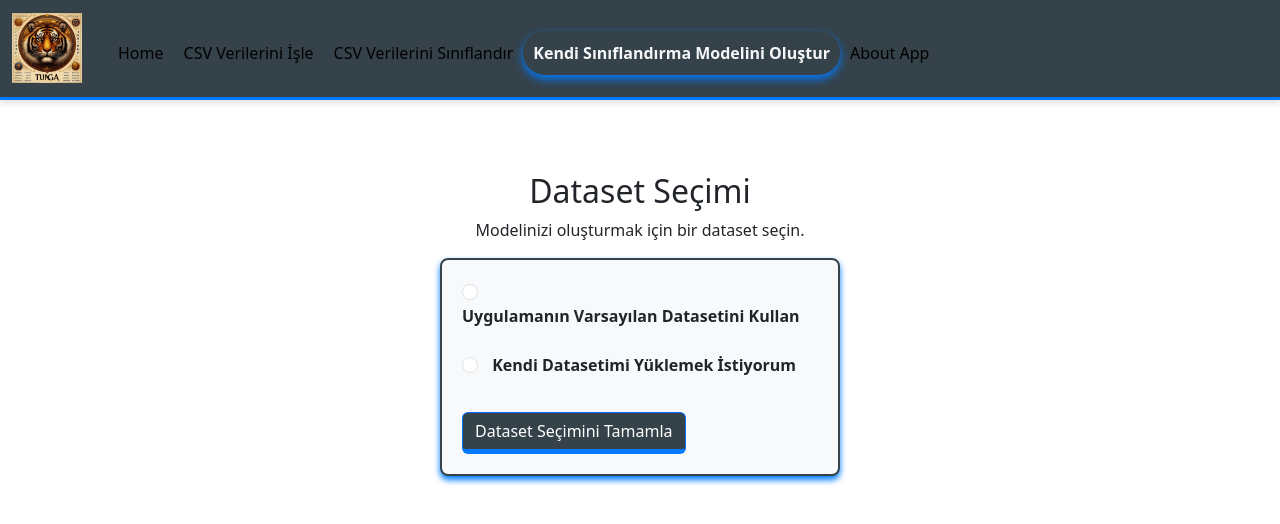
After one commit to HUSEYINTUNGA/TextProcessorAndClassifierProject, a Django app: page /createModel/ in a window 1280 px wide. The commit adds this page. Shown: the top 524 px of the page. Run offline with Django 5.2, Linux system fonts and the light colour scheme; some libraries are stand-ins or nearby versions.

Commit message:
Kullanıcının kendi tahmin modelini oluşturması senaryosu her iki seçim için de oluşturuldu.

```diff
--- a/TextProcessorAndClassifierApp/templates/base.html
+++ b/TextProcessorAndClassifierApp/templates/base.html
@@ -106,6 +106,9 @@
                         <a class="nav-link {% if 'classify' in request.path %}active{% endif %}" href="{% url 'clsf_upload_csv' %}">CSV Verilerini Sınıflandır</a>
                     </li>
                     <li class="nav-item">
+                        <a class="nav-link {% if 'createModel' in request.path %}active{% endif %}" href="{% url 'select_dataset' %}">Kendi Sınıflandırma Modelini Oluştur</a>
+                    </li>
+                    <li class="nav-item">
                         <a class="nav-link {% if request.path == '/about/' %}active{% endif %}" href="{% url 'about' %}">About App</a>
                     </li>
                 </ul>
--- /dev/null
+++ b/TextProcessorAndClassifierApp/templates/choiceTrainDataset.html
@@ -0,0 +1,226 @@
+{% extends 'base.html' %}
+
+{% block title %}Create Model{% endblock %}
+{% block extra_css %}
+<style>
+    .container {
+        margin-top: 20px;
+        display: flex;
+        flex-direction: column;
+        align-items: center;
+    }
+    .form-box {
+        width: 400px;
+        max-width: 800px;
+        padding: 20px;
+        margin-bottom: 20px;
+        background-color: #f8f9fa;
+        border-radius: 8px;
+        box-shadow: 0 4px 6px #007bff;
+        border: 2px solid #35424a;
+    }
+
+    .form-group {
+        margin-bottom: 15px;
+        flex-direction: column;
+        align-items: flex-start;
+    }
+
+    label {
+        font-weight: bold;
+        transition: transform 0.3s ease, font-weight 0.3s ease;
+        margin-bottom: 10px;
+    }
+
+    .form-check-input {
+        margin-right: 10px;
+    }
+
+    .btn-primary {
+        margin-top: 10px;
+        background-color: #35424a;
+        border-bottom: 5px solid #007bff;
+        transition: background-color 0.3s ease, border-bottom-color 0.3s ease;
+    }
+
+    .btn-primary:hover {
+        background-color: #007bff;
+        border-bottom-color: #35424a;
+        color: #fff;
+        transform: translateY(-2px);
+    }
+
+    .language-options {
+        display: none;
+        margin-top: 15px;
+    }
+</style>
+{% endblock %}
+{% block content %}
+<div class="container mt-5">
+    <h2 class="text-center">Dataset Seçimi</h2>
+    <p class="text-center">Modelinizi oluşturmak için bir dataset seçin.</p>
+
+    <form method="POST" action="{% url 'select_dataset' %}">
+        {% csrf_token %}
+        <div class="form-box">
+            <!-- Dataset seçimi -->
+            <div class="form-group">
+                <input class="form-check-input" type="radio" name="dataset_option" id="app_dataset" value="app_dataset" required>
+                <label for="app_dataset">Uygulamanın Varsayılan Datasetini Kullan</label>
+            </div>
+            <div class="form-group">
+                <input class="form-check-input" type="radio" name="dataset_option" id="custom_dataset" value="custom_dataset" required>
+                <label for="custom_dataset">Kendi Datasetimi Yüklemek İstiyorum</label>
+            </div>
+
+            <div id="language-options" class="language-options">
+                <div class="dataset-info mt-4">
+                    <h3>Uygulamanın Dataset Bilgileri</h3>
+                    <h4>İngilizce Dataset:</h4>
+                    <ul>
+                        <li>World: 300</li>
+                        <li>Sports: 300</li>
+                        <li>Business: 300</li>
+                        <li>Sci/Tech: 300</li>
+                        <li>Entertainment: 300</li>
+                        <li>Politics: 300</li>
+                        <li>Medicine: 299</li>
+                    </ul>
+
+                    <h4>Türkçe Dataset:</h4>
+                    <ul>
+                        <li>Ekonomi: 1275</li>
+                        <li>Kültür-Sanat: 1071</li>
+                        <li>Sağlık: 1199</li>
+                        <li>Siyaset: 1280</li>
+                        <li>Spor: 1225</li>
+                        <li>Teknoloji: 1225</li>
+                    </ul>
+                </div>
+                <h5>Varsayılan dataset için bir dil seçin:</h5>
+                <div class="form-group">
+                    <input class="form-check-input" type="radio" name="language" id="english_dataset" value="en" required>
+                    <label for="english_dataset">İngilizce Dataset</label>
+                </div>
+                <div class="form-group">
+                    <input class="form-check-input" type="radio" name="language" id="turkish_dataset" value="tr" required>
+                    <label for="turkish_dataset">Türkçe Dataset</label>
+                </div>
+            </div>
+            <button type="submit" class="btn btn-primary">Dataset Seçimini Tamamla</button>
+        </div>
+    </form>
+            {% if dataset_loaded %}
+            <div class="form-box">
+                <h3>Dataset Yüklendi</h3>
+                <p>Eğitim için uygulamanın datasetlerini kullanmayı seçtiniz. Şimdi model bileşenlerini seçmek için ilerleyebilirsiniz.</p>
+                <a href="{% url 'choice_model_components' %}" class="btn btn-primary">Model Bileşenlerini Seç</a>
+            </div>
+            {% endif %}
+            <!-- Kullanıcının eğitim datasetini yükleme formu-->
+            {% if use_custom_dataset %}
+                <h3>Özel Dataset Yükle</h3>
+                <form method="POST" enctype="multipart/form-data" action="{% url 'custom_dataset' %}">
+                    {% csrf_token %}
+                    <label for="csv_file">CSV Dosyası Seç:</label>
+                    <input type="file" name="csv_file" id="csv_file" accept=".csv">
+                    <button type="submit" class="btn btn-primary">Dosyayı Yükle</button>
+                </form>
+            {% endif %}
+
+            <!-- Hedef sütun seçim formu-->
+            {% if columns %}
+            <div class="form-box">
+                <form id="select-columns-form" method="post" action="{% url 'select_target_columns' %}">
+                    {% csrf_token %}
+                    <h2>Hedef Sütunu Seç</h2>
+                    <p>Model eğitiminde kullanılacak etiket sütununu seçin:</p>
+                    {% for column in columns %}
+                        <div class="form-group">
+                            <input type="radio" name="selected_column" id="column_{{ column }}" value="{{ column }}" required>
+                            <label for="column_{{ column }}">{{ column }}</label>
+                        </div>
+                    {% endfor %}
+                    <div class="error-message" id="columns-error"></div>
+                    <button class="btn btn-primary" type="submit">Sütunu Seç</button>
+                </form>
+            </div>
+            {% endif %}
+
+            {% if selected_columns %}
+            <div class="form-box">
+                <h2>Seçilen Sütun</h2>
+                <ul>
+                    {% for column in selected_columns %}
+                    <li>{{ column }}</li>
+                    {% endfor %}
+                </ul>
+                <div class="error-message"></div>
+                <button class="btn btn-primary" type="submit">Model Oluşturmaya Başla</button>
+            </div>
+            {% endif %}
+
+            {% if class_distribution %}
+            <h3>Veri Dengeleme Seçenekleri</h3>
+            <form method="POST" action="{% url 'balance_dataset' %}">
+                {% csrf_token %}
+                <div class="form-group">
+                    <input class="form-check-input" type="radio" name="action" id="remove_low_classes" value="remove_low_classes" required>
+                    <label for="remove_low_classes">En az veri içeren sınıfları kaldır</label>
+                </div>
+                <div class="form-group">
+                    <input class="form-check-input" type="radio" name="action" id="balance_distribution" value="balance_distribution" required>
+                    <label for="balance_distribution">Dağılımı dengele</label>
+                </div>
+                <div class="form-group">
+                    <input class="form-check-input" type="radio" name="action" id="use_as_is" value="use_as_is" required>
+                    <label for="use_as_is">Olduğu gibi kullan</label>
+                </div>
+                <button type="submit" class="btn btn-primary">Uygula</button>
+            </form>
+            {% endif %}
+
+            {% if updated_class_distribution %}
+            <div class="form-box">
+                <h3>Veri Dengeleme Sonuçları</h3>
+                <ul>
+                    {% for class_name, count in updated_class_distribution.items %}
+                    <li>{{ class_name }}: {{ count }} adet</li>
+                    {% endfor %}
+                </ul>
+                <p>{{ message }}</p>
+                <form method="GET" action="{% url 'choice_model_components' %}">
+                    <button type="submit" class="btn btn-primary">Model Bileşenlerini Seç</button>
+                </form>
+            </div>
+            {% endif %}
+        </div>
+</div>
+
+<script>
+    document.addEventListener('DOMContentLoaded', function () {
+        const appDataset = document.getElementById('app_dataset');
+        const customDataset = document.getElementById('custom_dataset');
+        const languageOptions = document.getElementById('language-options');
+
+        if (appDataset.checked) {
+            languageOptions.style.display = 'block';
+        } else if (customDataset.checked) {
+            languageOptions.style.display = 'none';
+        }
+
+        appDataset.addEventListener('change', function () {
+            if (this.checked) {
+                languageOptions.style.display = 'block'; // Dil seçimini göster
+            }
+        });
+
+        customDataset.addEventListener('change', function () {
+            if (this.checked) {
+                languageOptions.style.display = 'none'; // Dil seçimini gizle
+            }
+        });
+    });
+</script>
+{% endblock %}
--- a/TextProcessorAndClassifierApp/urls.py
+++ b/TextProcessorAndClassifierApp/urls.py
@@ -2,16 +2,22 @@ from django.urls import path
 from TextProcessorAndClassifierApp.views.general import HomePage , AboutMe
 from TextProcessorAndClassifierApp.views.csv_processing import process_csv_upload, process_select_columns, process_csv_data
 from TextProcessorAndClassifierApp.views.csv_classify import classify_csv_upload, classify_select_columns, classify_csv_data
+from TextProcessorAndClassifierApp.views.choiseTrainDataset import select_dataset,custom_upload_dataset,select_target_column,balance_dataset
 
 urlpatterns = [
     path('', HomePage, name='home'),
     path('about/', AboutMe, name='about'),
 
-    path('process/upload_csv_file', process_csv_upload, name='prcs_upload_csv'),
-    path('process/select_columns', process_select_columns, name='prcs_select_columns'),
-    path('process/process_columns/', process_csv_data, name='prcs_process_csv'),
+    path('process/uploadCsvFile', process_csv_upload, name='prcs_upload_csv'),
+    path('process/selectColumns', process_select_columns, name='prcs_select_columns'),
+    path('process/processColumns', process_csv_data, name='prcs_process_csv'),
 
-    path('classify/upload_csv_file', classify_csv_upload, name='clsf_upload_csv'),
-    path('classify/select_columns', classify_select_columns, name='clsf_select_columns'),
-    path('classify/classify_columns/', classify_csv_data, name='clsf_classify_csv'),
+    path('classify/uploadCsvFile', classify_csv_upload, name='clsf_upload_csv'),
+    path('classify/selectColumns', classify_select_columns, name='clsf_select_columns'),
+    path('classify/classifyColumns', classify_csv_data, name='clsf_classify_csv'),
+
+    path('createModel/', select_dataset, name='select_dataset'),
+    path('createModel/CustomDataset/uploadTrainDataset', custom_upload_dataset, name='custom_dataset'),
+    path('createModel/CustomDataset/selectTargetColumn', select_target_column, name='select_target_column'),
+    path('createModel/CustomDataset/balanceTrainDataset', balance_dataset, name='balance_dataset')
 ]
--- /dev/null
+++ b/TextProcessorAndClassifierApp/views/choiseTrainDataset.py
@@ -0,0 +1,128 @@
+from django.shortcuts import render
+from django.http import HttpResponse, JsonResponse
+from TextProcessorAndClassifierApp.base_options import load_data_from_db
+import asyncio
+import logging
+import pandas as pd
+
+user_csv_file = None
+app_dataset = None
+selected__target_column = None
+
+def select_dataset(request):
+    global app_dataset
+    if request.method == 'POST':
+        dataset_option = request.POST.get('dataset_option', None)
+        if dataset_option == 'app_dataset':
+            language = request.POST.get('language', None)
+            if language:
+                try:
+                    app_dataset = asyncio.run(load_data_from_db(language=language))
+                    return render(request, 'choiceTrainDataset.html', {'dataset_loaded': True, 'use_custom_dataset': False})
+                except Exception as e:
+                    return HttpResponse(f"Dataset yüklenirken hata oluştu: {e}", status=500)
+            else:
+                return HttpResponse("Lütfen bir dil seçiniz.", status=400)
+        elif dataset_option == 'custom_dataset':
+            return render(request, 'choiceTrainDataset.html', {'use_custom_dataset': True})
+        else:
+            return HttpResponse("Geçerli bir seçim yapılmadı.", status=400)
+    return render(request, 'choiceTrainDataset.html')
+
+
+def custom_upload_dataset(request):
+    global user_csv_file
+    try:
+        if request.method == 'POST' and request.FILES.get('csv_file'):
+            csv_file = request.FILES['csv_file']
+
+            if not csv_file.name.endswith('.csv'):
+                return JsonResponse({'error': 'Lütfen bir CSV dosyası yükleyin.'}, status=400)
+
+            try:
+                user_csv_file = pd.read_csv(csv_file)
+                columns = user_csv_file.columns.tolist()
+                return render(request, 'choiceTrainDataset.html', {
+                    'use_custom_dataset': False,
+                    'columns': columns,
+                    'message': 'CSV dosyası başarıyla yüklendi.'
+                })
+            except Exception as e:
+                logging.error(f"CSV dosyası işlenirken hata: {e}")
+                return JsonResponse({'error': f'Hata oluştu: {str(e)}'}, status=400)
+
+        return render(request, 'choiceTrainDataset.html', {'use_custom_dataset': True})
+    except Exception as e:
+        logging.error(f"custom_dataset fonksiyonunda hata: {e}")
+        return JsonResponse({'error': 'Bir hata oluştu. Lütfen tekrar deneyin.'})
+
+def select_target_column(request):
+    global user_csv_file, selected_target_column
+    try:
+        if request.method == 'POST':
+            selected_target_column = request.POST.getlist('selected_columns')
+
+            if not selected_target_column:
+                columns = user_csv_file.columns.tolist()
+                return render(request, 'choiceTrainDataset.html', {
+                    'columns': columns,
+                    'error_message': 'Hiçbir sütun seçilmedi. Lütfen en az bir sütun seçin.'
+                })
+            target_column = selected_target_column[0]
+            class_distribution = user_csv_file[target_column].value_counts().to_dict()
+            return render(request, 'choiceTrainDataset.html', {
+                'selected_columns': selected_target_column,
+                'columns': None,
+                'balance_step': True,
+                'class_distribution': class_distribution,
+            })
+
+        return render(request, 'choiceTrainDataset.html')
+    except Exception as e:
+        logging.error(f"select_columns fonksiyonunda hata: {e}")
+        return JsonResponse({'error': 'Bir hata oluştu. Lütfen tekrar deneyin.'})
+
+def balance_dataset(request):
+    global user_csv_file, selected_target_column
+    try:
+        if request.method == 'POST':
+            action = request.POST.get('action', None)
+            if not action:
+                return JsonResponse({'error': 'Bir seçenek seçmelisiniz.'}, status=400)
+
+            target_column = selected_target_column[0]
+            class_distribution = user_csv_file[target_column].value_counts().to_dict()
+
+            if action == 'remove_low_classes':
+                average_count = sum(class_distribution.values()) / len(class_distribution)
+                user_csv_file = user_csv_file[user_csv_file[target_column].map(
+                    lambda x: class_distribution.get(x, 0) >= average_count
+                )]
+                message = "Ortalamanın altında kalan sınıflar kaldırıldı."
+            elif action == 'balance_distribution':
+                # Sınıf sayısını en az veri içeren sınıfa eşitle
+                min_count = min(class_distribution.values())
+                user_csv_file = pd.concat([
+                    user_csv_file[user_csv_file[target_column] == cls].sample(n=min_count, random_state=42)
+                    for cls in class_distribution.keys()
+                ])
+                message = "Veri dağılımı dengelendi."
+            elif action == 'use_as_is':
+                message = "Veri olduğu gibi kullanıldı."
+            else:
+                return JsonResponse({'error': 'Geçersiz seçenek.'}, status=400)
+
+            updated_class_distribution = user_csv_file[target_column].value_counts().to_dict()
+
+            return render(request, 'choiceTrainDataset.html', {
+                'updated_class_distribution': updated_class_distribution,
+                'message': message,
+                'columns': None,
+                'selected_columns': None,
+                'class_distribution': None,
+            })
+        else:
+            return JsonResponse({'error': 'Yalnızca POST istekleri destekleniyor.'}, status=405)
+    except Exception as e:
+        logging.error(f"balance_dataset fonksiyonunda hata: {e}")
+        return JsonResponse({'error': f'Hata oluştu: {str(e)}'}, status=500)
```
Also changed, not shown: 1 other file.
